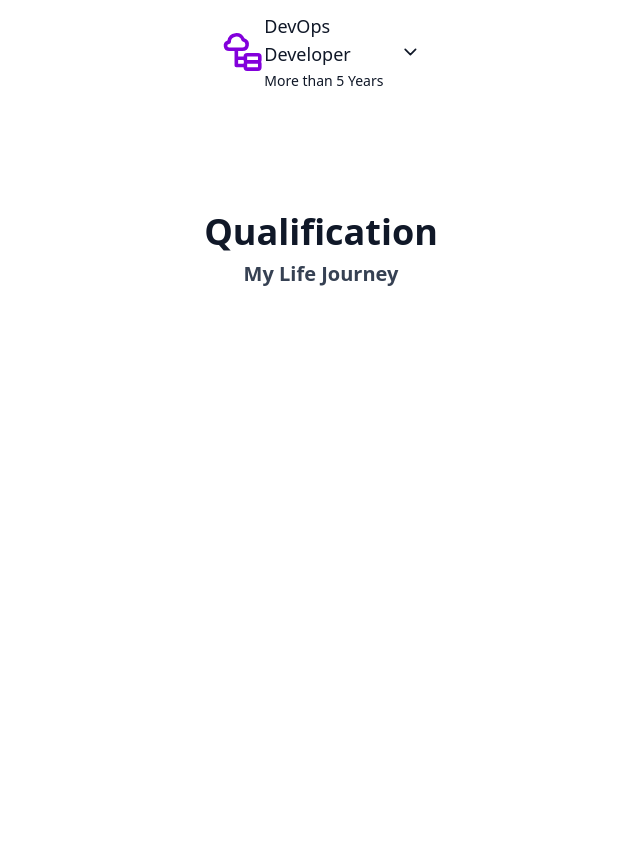
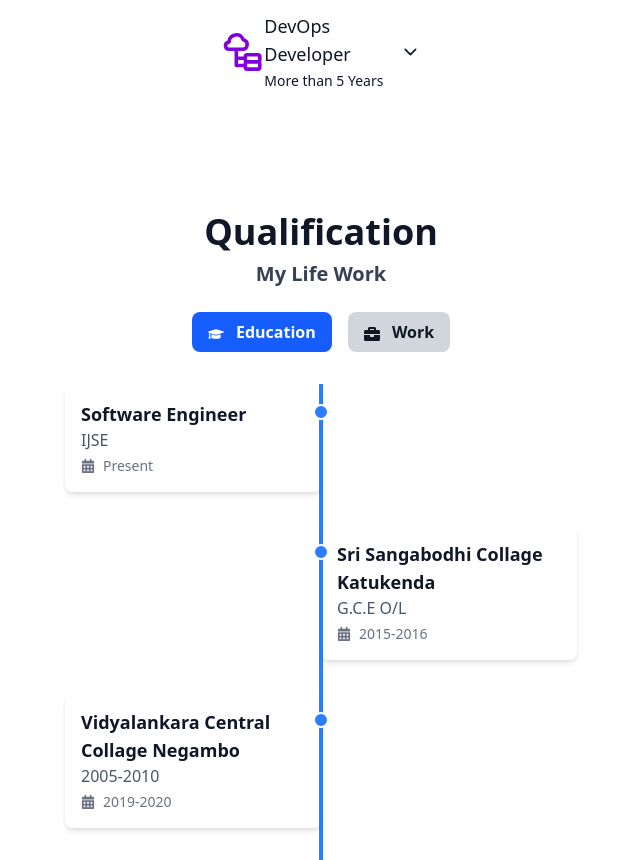
Before and after one commit to HypertextAssassinRajith/portfolio, a Next.js app: page / in a window 1280 px wide. Shown: the part 1520-2380 px from the top of the page, without its empty margins (319-959 px from the left). Before the commit the page ends 1808 px from the top, so only its background shows below. Built offline with nearby package versions, Linux system fonts and the light colour scheme.

Commit message:
feat: enhance Qualification component with tabbed navigation for Education and Work sections

```diff
--- a/app/components/qualification.tsx
+++ b/app/components/qualification.tsx
@@ -1,12 +1,24 @@
-"use client"
+"use client";
 
 import React, { useEffect, useState } from "react";
 import { useTheme } from "next-themes";
+import { FaGraduationCap, FaBriefcase, FaCalendarAlt } from "react-icons/fa";
+import { motion } from "framer-motion";
 
+const educationData = [
+  { title: "Software Engineer", place: "IJSE", date: "Present" },
+  { title: "Sri Sangabodhi Collage Katukenda", place: "G.C.E O/L", date: "2015-2016" },
+  { title: "Vidyalankara Central Collage Negambo", place: "2005-2010", date: "2019-2020" },
+];
 
-export default function Qualification(){
+const workData = [
+  { title: "Technology Section", place: "G.C.E A/L", date: "2019-2020" },
+];
+
+export default function Qualification() {
   const { theme } = useTheme();
   const [mounted, setMounted] = useState(false);
+  const [activeTab, setActiveTab] = useState("Education");
 
   useEffect(() => {
     setMounted(true);
@@ -14,14 +26,57 @@ export default function Qualification(){
 
   if (!mounted) return null;
 
-    return(
+  const data = activeTab === "Education" ? educationData : workData;
+
+  return (
     <section
-      className={`flex flex-col items-center justify-evenly px-6 md:px-10 transition-colors duration-300 pt-20 ${
+      className={`flex flex-col items-center px-6 md:px-10 transition-colors duration-300 pt-20 ${
         theme === "dark" ? "bg-gray-900 text-white" : "bg-white text-gray-900"
       }`}
     >
       <h1 className="text-4xl font-bold">Qualification</h1>
-            <span className="text-xl font-semibold text-gray-700 dark:text-gray-500 mt-2">My Life Journey</span>
+      <span className="text-xl font-semibold text-gray-700 dark:text-gray-500 mt-2">
+        My Life Work
+      </span>
+
+      <div className="flex gap-4 mt-6">
+        <button
+          className={`px-4 py-2 rounded-lg font-semibold ${activeTab === "Education" ? "bg-blue-600 text-white" : "bg-gray-300 text-gray-900"}`}
+          onClick={() => setActiveTab("Education")}
+        >
+          <FaGraduationCap className="inline mr-2" /> Education
+        </button>
+        <button
+          className={`px-4 py-2 rounded-lg font-semibold ${activeTab === "Work" ? "bg-blue-600 text-white" : "bg-gray-300 text-gray-900"}`}
+          onClick={() => setActiveTab("Work")}
+        >
+          <FaBriefcase className="inline mr-2" /> Work
+        </button>
+      </div>
+
+      <div className="relative mt-8 w-full max-w-lg">
+        <div className="absolute left-1/2 transform -translate-x-1/2 top-0 h-full w-1 bg-blue-500"></div>
+        <div className="flex flex-col items-center">
+          {data.map((item, idx) => (
+            <motion.div
+              key={idx}
+              className={`relative mb-8 flex w-full ${idx % 2 === 0 ? "justify-start" : "justify-end"}`}
+              initial={{ opacity: 0, y: 20 }}
+              animate={{ opacity: 1, y: 0 }}
+              transition={{ duration: 0.5, delay: idx * 0.2 }}
+            >
+              <div className="relative w-1/2 p-4  rounded-lg shadow-md">
+                <h3 className="text-lg font-bold">{item.title}</h3>
+                <p className="text-gray-600 dark:text-gray-400">{item.place}</p>
+                <div className="flex items-center text-sm text-gray-500 dark:text-gray-400 mt-1">
+                  <FaCalendarAlt className="mr-2" /> {item.date}
+                </div>
+              </div>
+              <div className="absolute left-1/2 transform -translate-x-1/2 top-5 h-4 w-4 bg-blue-500 rounded-full border-2 border-white"></div>
+            </motion.div>
+          ))}
+        </div>
+      </div>
     </section>
   );
 }
--- a/package.json
+++ b/package.json
@@ -10,6 +10,7 @@
   },
   "dependencies": {
     "@iconscout/react-unicons": "^2.2.4",
+    "framer-motion": "^12.4.10",
     "lucide-react": "^0.477.0",
     "next": "15.2.0",
     "next-themes": "^0.4.4",
```
Also changed, not shown: 1 other file (tests, documents, lock files or other folders). Lines whose indentation alone changed are shown as unchanged.
